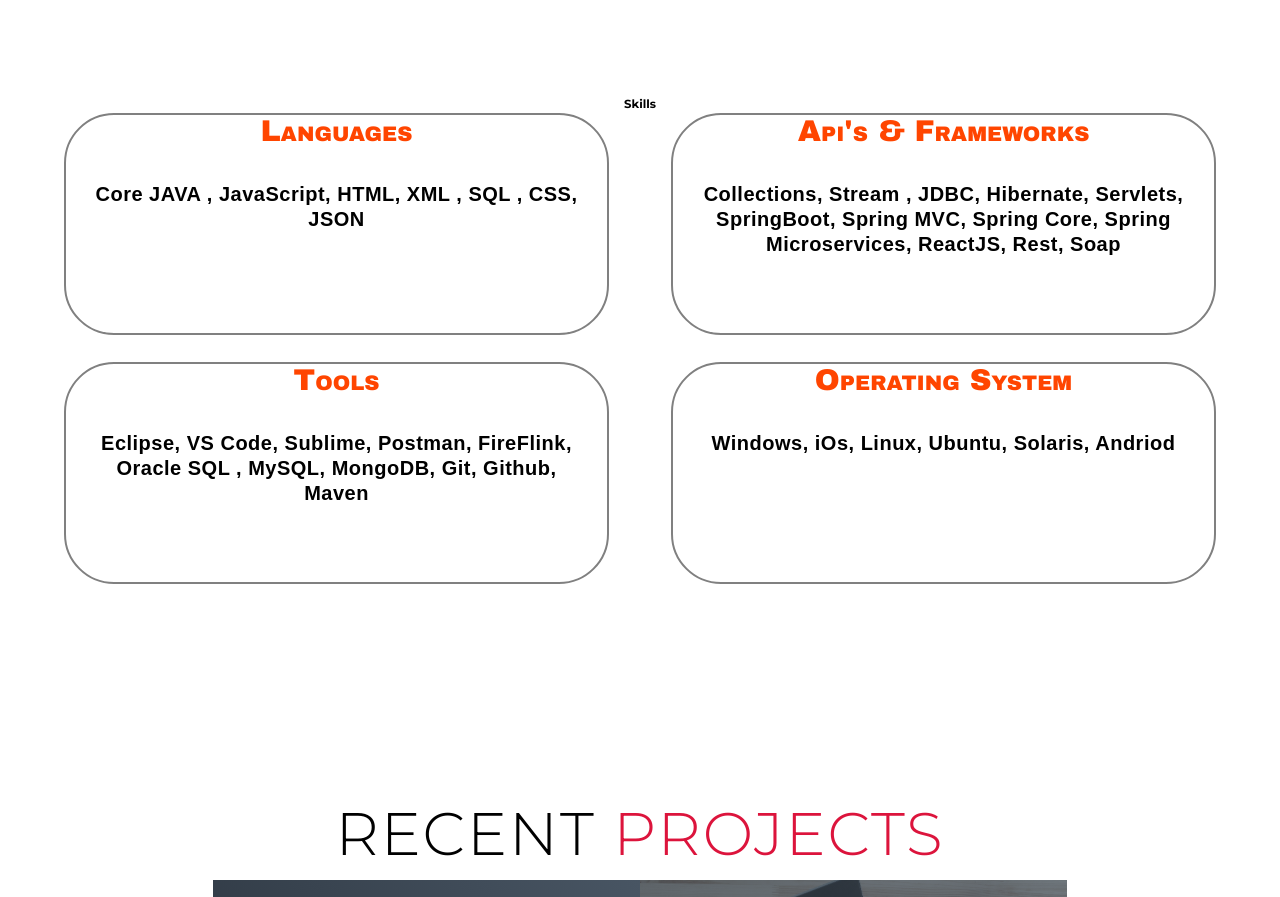
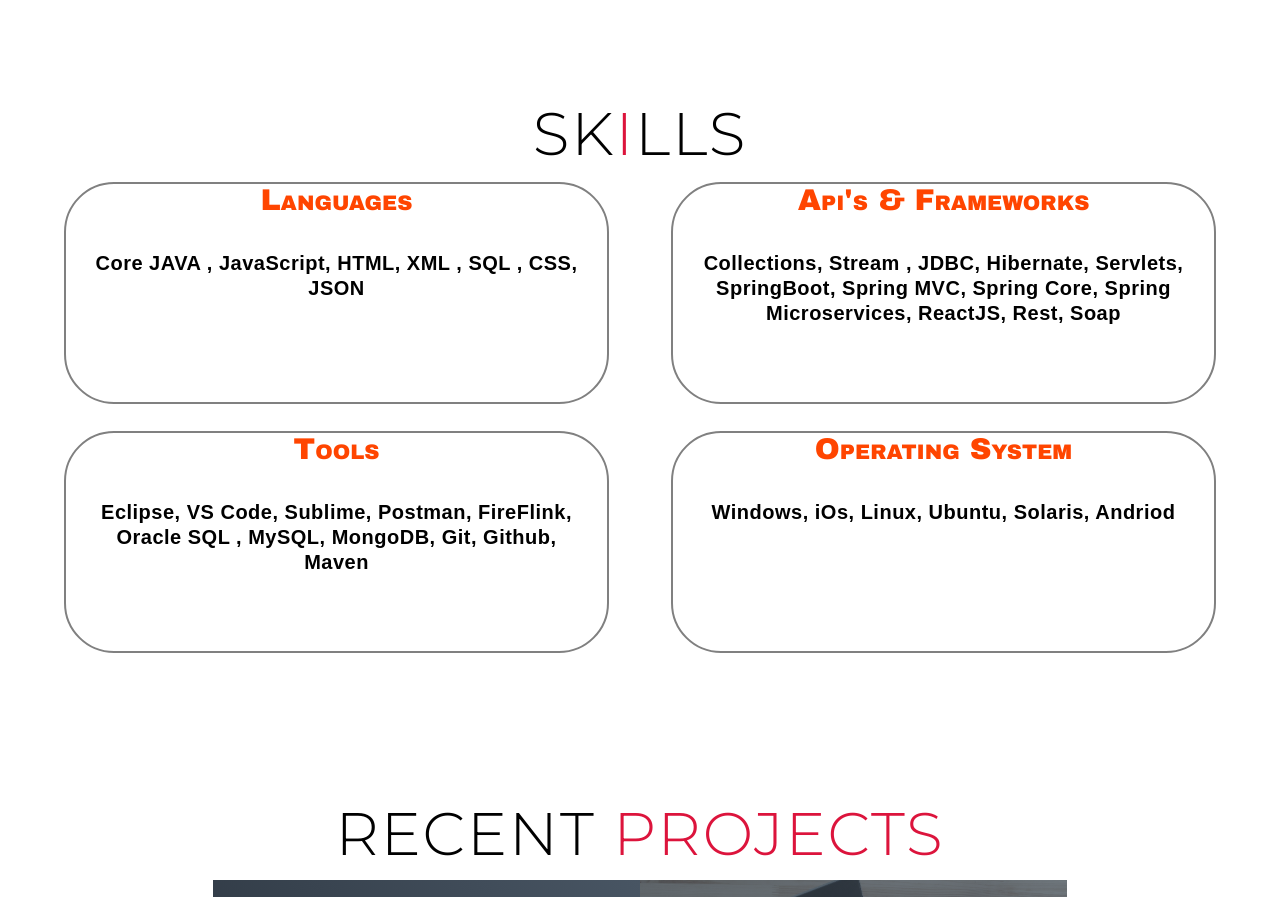
Before and after one commit to tusharvpatil8/tusharpatil2001, a plain HTML site: page index.html in a window 1280 px wide. Shown: the part 1955-2852 px from the top of the page. Drawn offline with Linux system fonts and the light colour scheme.

Commit message:
Update index.html

```diff
--- a/index.html
+++ b/index.html
@@ -81,7 +81,7 @@
 
         <section>
       <div class="sect skills_sect" id="skills" align="center">
-        <h1 class="section_heading">Skills</h1>
+        <h1 class="section-title">SK<span>I</span>LLS</h1>
         <div class="my_skills">
           <table width="95%" height="500px">
             <tr align="center" valign="top" height="200px">
```
